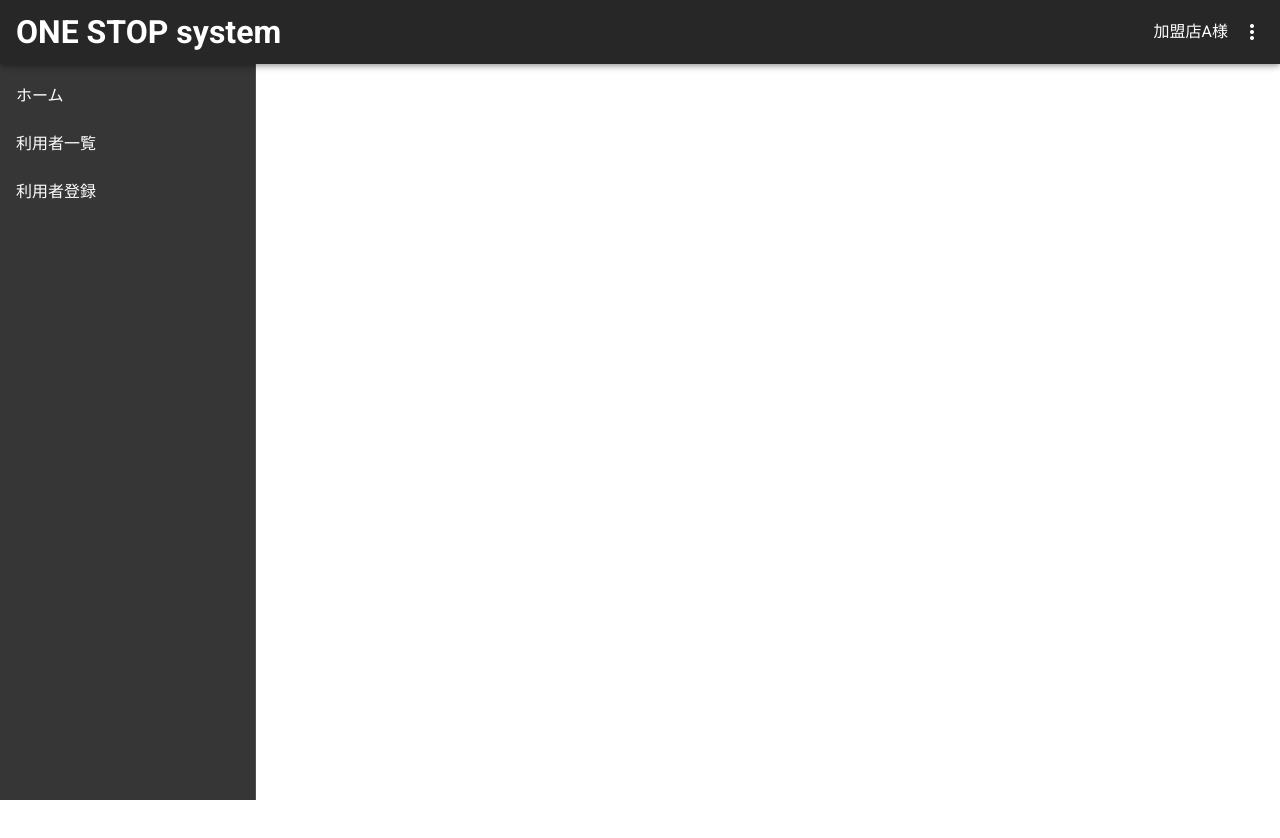
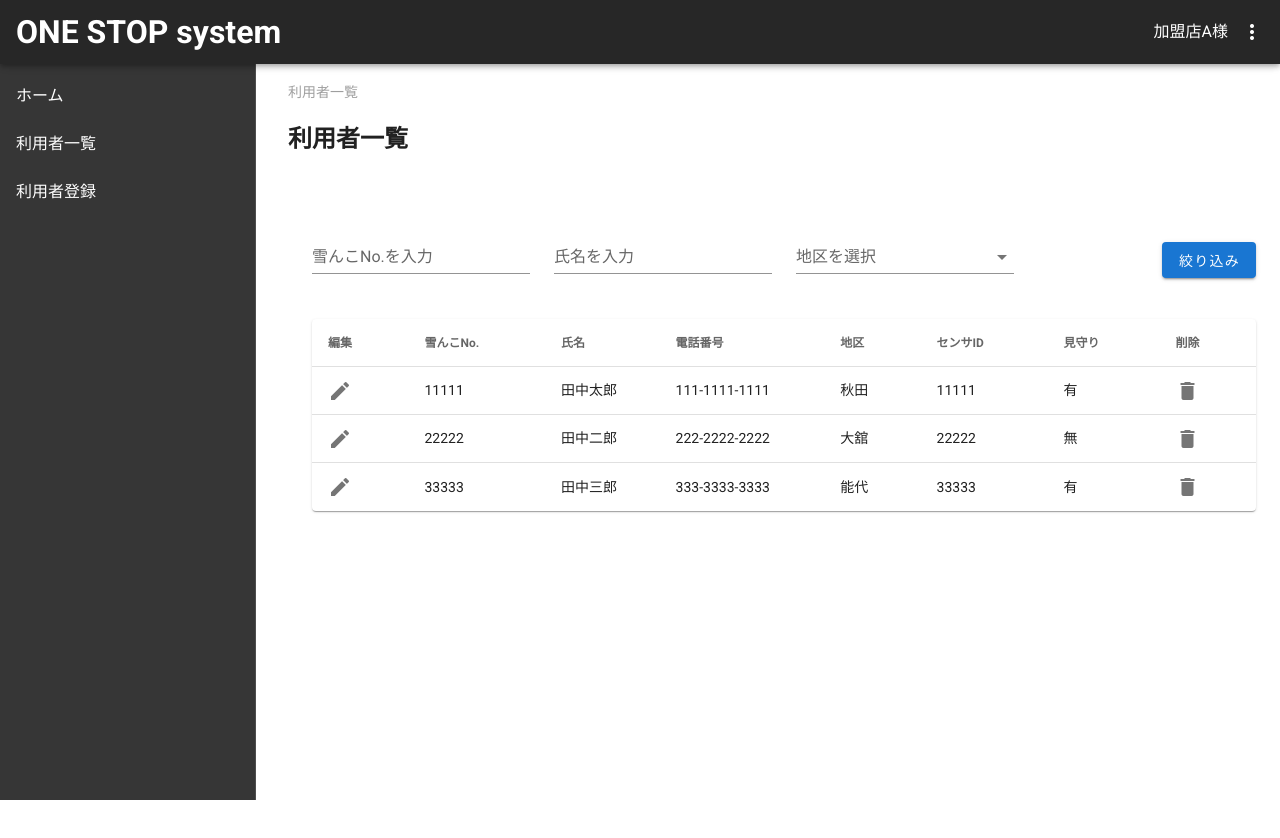
Before and after one commit to gn-t-k/ONE-STOP-System, a Nuxt app in the folder nuxt/ONE-STOP-System/: page /userList in a window 1280 px wide. Shown: the top 838 px of the page. Before the commit the page ends 800 px from the top, so only its background shows below. Built offline with nearby package versions, Linux system fonts and the light colour scheme.

Commit message:
ユーザーリストページとユーザー登録ページ追加

```diff
--- /dev/null
+++ b/nuxt/ONE-STOP-System/src/pages/userList.vue
@@ -0,0 +1,245 @@
+<template>
+  <v-app>
+    <v-container>
+      <v-row>
+        <v-breadcrumbs :items="breadCrumbs" class="pl-0"></v-breadcrumbs>
+      </v-row>
+      <v-row class="mb-8">
+        <h2>利用者一覧</h2>
+      </v-row>
+    </v-container>
+    <v-container>
+      <v-col cols="12">
+        <v-row>
+          <v-col cols="3">
+            <v-text-field label="雪んこNo.を入力"> </v-text-field>
+          </v-col>
+          <v-col cols="3">
+            <v-text-field label="氏名を入力"> </v-text-field>
+          </v-col>
+          <v-col cols="3">
+            <v-autocomplete :items="regions" label="地区を選択">
+            </v-autocomplete>
+          </v-col>
+          <v-col cols="3" class="d-flex justify-end align-center">
+            <v-btn dark color="primary">絞り込み</v-btn>
+          </v-col>
+        </v-row>
+      </v-col>
+      <v-col cols="12">
+        <v-data-table
+          :headers="headers"
+          :items="userList"
+          hide-default-footer
+          class="elevation-1"
+        >
+          <template v-slot:item.edit>
+            <v-icon @click="openEditModal">
+              mdi-pencil
+            </v-icon>
+          </template>
+          <template v-slot:item.delete>
+            <v-icon @click="openDeleteModal">
+              mdi-delete
+            </v-icon>
+          </template>
+        </v-data-table>
+      </v-col>
+    </v-container>
+    <v-dialog v-model="editDialog" max-width="500px">
+      <v-card>
+        <v-card-title>
+          <span class="headline">利用者詳細を編集</span>
+        </v-card-title>
+        <v-card-text>
+          <v-container>
+            <v-row>
+              <v-col cols="5">
+                <v-subheader>雪ん子No.</v-subheader>
+              </v-col>
+              <v-col cols="7">
+                <v-text-field label="ナンバー入力" value="1111"> </v-text-field>
+              </v-col>
+            </v-row>
+            <v-row>
+              <v-col cols="5">
+                <v-subheader>氏名</v-subheader>
+              </v-col>
+              <v-col cols="7">
+                <v-text-field label="テキストを入力" value="田中太郎">
+                </v-text-field>
+              </v-col>
+            </v-row>
+            <v-row>
+              <v-col cols="5">
+                <v-subheader>電話番号</v-subheader>
+              </v-col>
+              <v-col cols="7">
+                <v-text-field label="ナンバー入力" value="111-1111-1111">
+                </v-text-field>
+              </v-col>
+            </v-row>
+            <v-row>
+              <v-col cols="5">
+                <v-subheader>地区</v-subheader>
+              </v-col>
+              <v-col cols="7">
+                <v-autocomplete :items="regions" label="地区を選択">
+                </v-autocomplete>
+              </v-col>
+            </v-row>
+            <v-row>
+              <v-col cols="5">
+                <v-subheader>センサID</v-subheader>
+              </v-col>
+              <v-col cols="7">
+                <v-text-field label="ナンバー入力" value="11111">
+                </v-text-field>
+              </v-col>
+            </v-row>
+            <v-row>
+              <v-col cols="5">
+                <v-subheader>見守りサービス</v-subheader>
+              </v-col>
+              <v-col cols="7">
+                <v-switch v-model="toggle"></v-switch>
+              </v-col>
+            </v-row>
+            <v-row>
+              <v-col class="d-flex justify-end">
+                <v-btn class="mr-4" @click="closeEditModal">キャンセル</v-btn>
+                <v-btn color="primary" @click="closeEditModal">保存</v-btn>
+              </v-col>
+            </v-row>
+          </v-container>
+        </v-card-text>
+      </v-card>
+    </v-dialog>
+    <v-dialog v-model="deleteDialog" max-width="500px">
+      <v-card>
+        <v-card-title class="headline">確認</v-card-title>
+        <v-card-text
+          >田中太郎さん（雪んこNo.：11111）のデータを削除しますか？</v-card-text
+        >
+        <v-card-text>（この操作は取り消すことができません）</v-card-text>
+        <v-card-actions>
+          <v-row>
+            <v-col class="d-flex justify-end">
+              <v-btn class="mr-4" @click="closeDeleteModal">キャンセル</v-btn>
+              <v-btn color="warning" @click="closeDeleteModal">削除</v-btn>
+            </v-col>
+          </v-row>
+        </v-card-actions>
+      </v-card>
+    </v-dialog>
+  </v-app>
+</template>
+
+<script>
+export default {
+  data: () => ({
+    navigationItems: {
+      home: {
+        text: 'ホーム',
+        href: './index.html',
+      },
+      userList: {
+        text: '利用者一覧',
+        href: './userList.html',
+      },
+      userRegisteration: {
+        text: '利用者登録',
+        href: './userRegisteration.html',
+      },
+    },
+    menuItems: {
+      logout: {
+        title: 'ログアウト',
+        href: './login.html',
+      },
+    },
+    breadCrumbs: [
+      {
+        text: '利用者一覧',
+        disabled: true,
+        href: './userList',
+      },
+    ],
+    regions: [
+      {
+        value: 1,
+        text: '地区1',
+      },
+      {
+        value: 2,
+        text: '地区2',
+      },
+      {
+        value: 3,
+        text: '地区3',
+      },
+    ],
+    headers: [
+      { text: '編集', value: 'edit' },
+      { text: '雪んこNo.', value: 'yukinkoNumber' },
+      { text: '氏名', value: 'name' },
+      { text: '電話番号', value: 'phoneNumber' },
+      { text: '地区', value: 'regions' },
+      { text: 'センサID', value: 'sensorId' },
+      { text: '見守り', value: 'isMonitored' },
+      { text: '削除', value: 'delete' },
+    ],
+    userList: [
+      {
+        yukinkoNumber: 11111,
+        name: '田中太郎',
+        phoneNumber: '111-1111-1111',
+        regions: '秋田',
+        sensorId: 11111,
+        isMonitored: '有',
+      },
+      {
+        yukinkoNumber: 22222,
+        name: '田中二郎',
+        phoneNumber: '222-2222-2222',
+        regions: '大舘',
+        sensorId: 22222,
+        isMonitored: '無',
+      },
+      {
+        yukinkoNumber: 33333,
+        name: '田中三郎',
+        phoneNumber: '333-3333-3333',
+        regions: '能代',
+        sensorId: 33333,
+        isMonitored: '有',
+      },
+    ],
+    editDialog: false,
+    deleteDialog: false,
+    toggle: true,
+  }),
+
+  methods: {
+    link(path) {
+      window.location.href = path
+    },
+
+    openEditModal() {
+      this.editDialog = true
+    },
+
+    closeEditModal() {
+      this.editDialog = false
+    },
+
+    openDeleteModal() {
+      this.deleteDialog = true
+    },
+
+    closeDeleteModal() {
+      this.deleteDialog = false
+    },
+  },
+}
+</script>
--- /dev/null
+++ b/nuxt/ONE-STOP-System/src/pages/userRegisteration.vue
@@ -0,0 +1,122 @@
+<template>
+  <v-app>
+    <v-container>
+      <v-row>
+        <v-breadcrumbs :items="breadCrumbs" class="pl-0"></v-breadcrumbs>
+      </v-row>
+      <v-row class="mb-8">
+        <h2>利用者登録</h2>
+      </v-row>
+    </v-container>
+    <v-container class="mb-8">
+      <v-row>
+        <v-col cols="2">
+          <v-subheader>雪ん子No.</v-subheader>
+        </v-col>
+        <v-col cols="6">
+          <v-text-field label="ナンバー入力"> </v-text-field>
+        </v-col>
+      </v-row>
+      <v-row>
+        <v-col cols="2">
+          <v-subheader>氏名</v-subheader>
+        </v-col>
+        <v-col cols="6">
+          <v-text-field label="テキストを入力"> </v-text-field>
+        </v-col>
+      </v-row>
+      <v-row>
+        <v-col cols="2">
+          <v-subheader>電話番号</v-subheader>
+        </v-col>
+        <v-col cols="6">
+          <v-text-field label="ナンバー入力"> </v-text-field>
+        </v-col>
+      </v-row>
+      <v-row>
+        <v-col cols="2">
+          <v-subheader>地区</v-subheader>
+        </v-col>
+        <v-col cols="6">
+          <v-autocomplete :items="regions" label="地区を選択"> </v-autocomplete>
+        </v-col>
+      </v-row>
+      <v-row>
+        <v-col cols="2">
+          <v-subheader>センサID</v-subheader>
+        </v-col>
+        <v-col cols="6">
+          <v-text-field label="ナンバー入力"> </v-text-field>
+        </v-col>
+      </v-row>
+      <v-row>
+        <v-col cols="2">
+          <v-subheader>見守りサービス</v-subheader>
+        </v-col>
+        <v-col>
+          <v-switch v-model="toggle"></v-switch>
+        </v-col>
+      </v-row>
+      <v-row>
+        <v-col cols="8" class="d-flex justify-end">
+          <v-btn dark color="primary">登録</v-btn>
+        </v-col>
+      </v-row>
+    </v-container>
+  </v-app>
+</template>
+
+<script>
+export default {
+  data: () => ({
+    navigationItems: {
+      home: {
+        text: 'ホーム',
+        href: './index.html',
+      },
+      userList: {
+        text: '利用者一覧',
+        href: './userList.html',
+      },
+      userRegisteration: {
+        text: '利用者登録',
+        href: './userRegisteration.html',
+      },
+    },
+    menuItems: {
+      logout: {
+        title: 'ログアウト',
+        href: './login.html',
+      },
+    },
+    breadCrumbs: [
+      {
+        text: '利用者登録',
+        disabled: true,
+        href: './userRegisteration',
+      },
+    ],
+    regions: [
+      {
+        value: 1,
+        text: '地区1',
+      },
+      {
+        value: 2,
+        text: '地区2',
+      },
+      {
+        value: 3,
+        text: '地区3',
+      },
+    ],
+    toggle: true,
+  }),
+
+  methods: {
+    link(path) {
+      window.location.href = path
+    },
+  },
+}
+</script>
```
